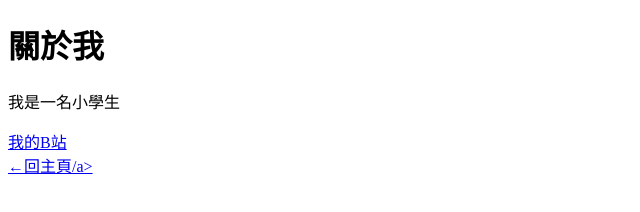
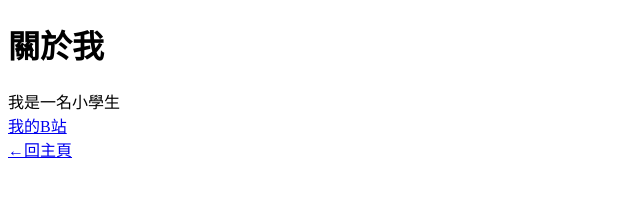
Before and after one commit to vndufhh/mchhh, a plain HTML site: page me.html in a window 1280 px wide. Shown: the whole page, without its empty margins (0-640 px from the left). Drawn offline with Linux system fonts and the light colour scheme.

Commit message:
Update me.html

```diff
--- a/me.html
+++ b/me.html
@@ -8,9 +8,9 @@
         <h1>關於我</h1>
         <p>我是一名小學生
             <br>
+            <a href="https://space.bilibili.com/1594745408">我的B站</a>
+            <br>
+            <a href="/index.html">←回主頁</a>
         </p>
-        <a href="https://space.bilibili.com/1594745408">我的B站</a>
-        <br>
-        <a href="/index.html">←回主頁/a>
     </body>
 </html>
```
